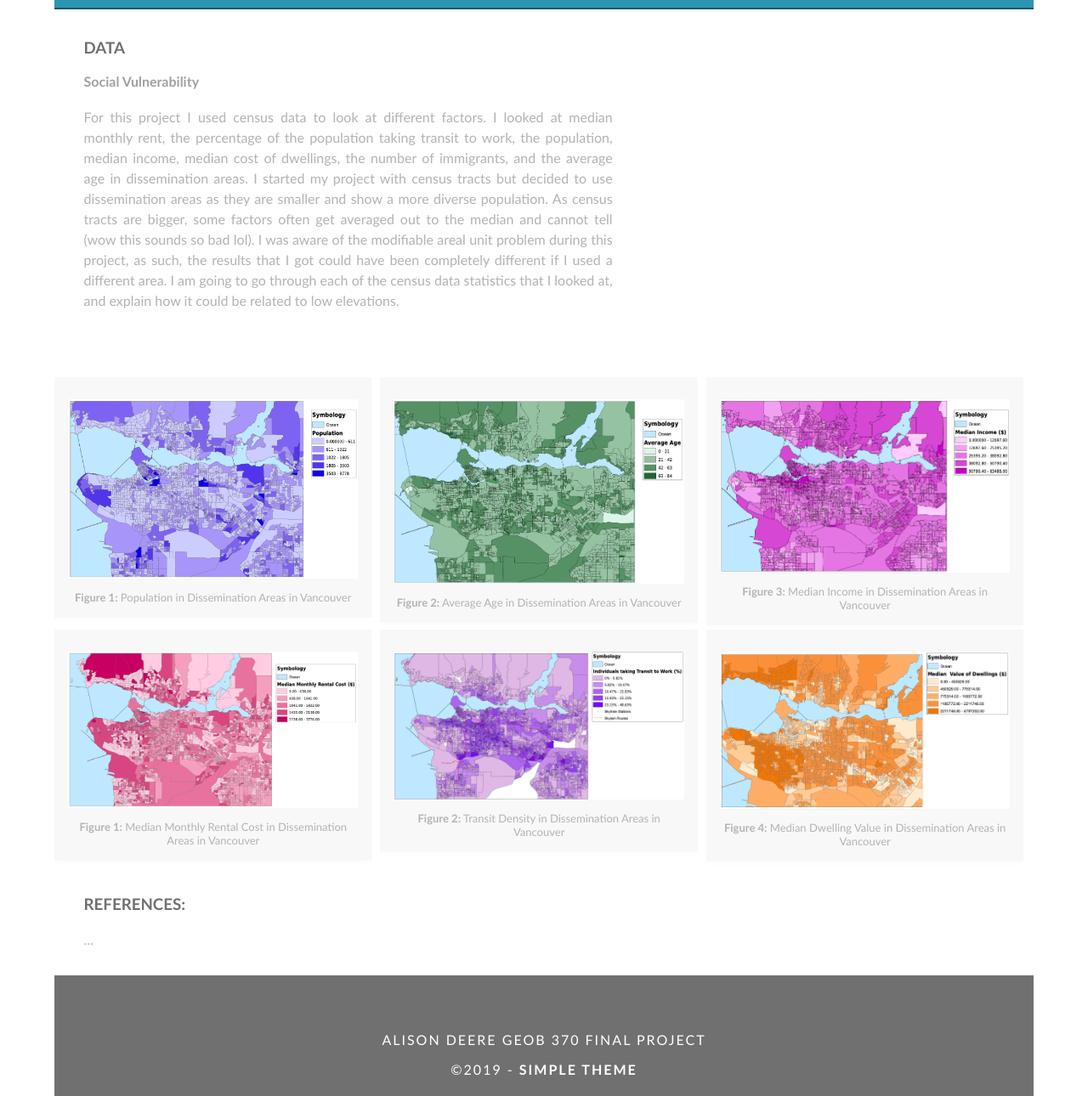
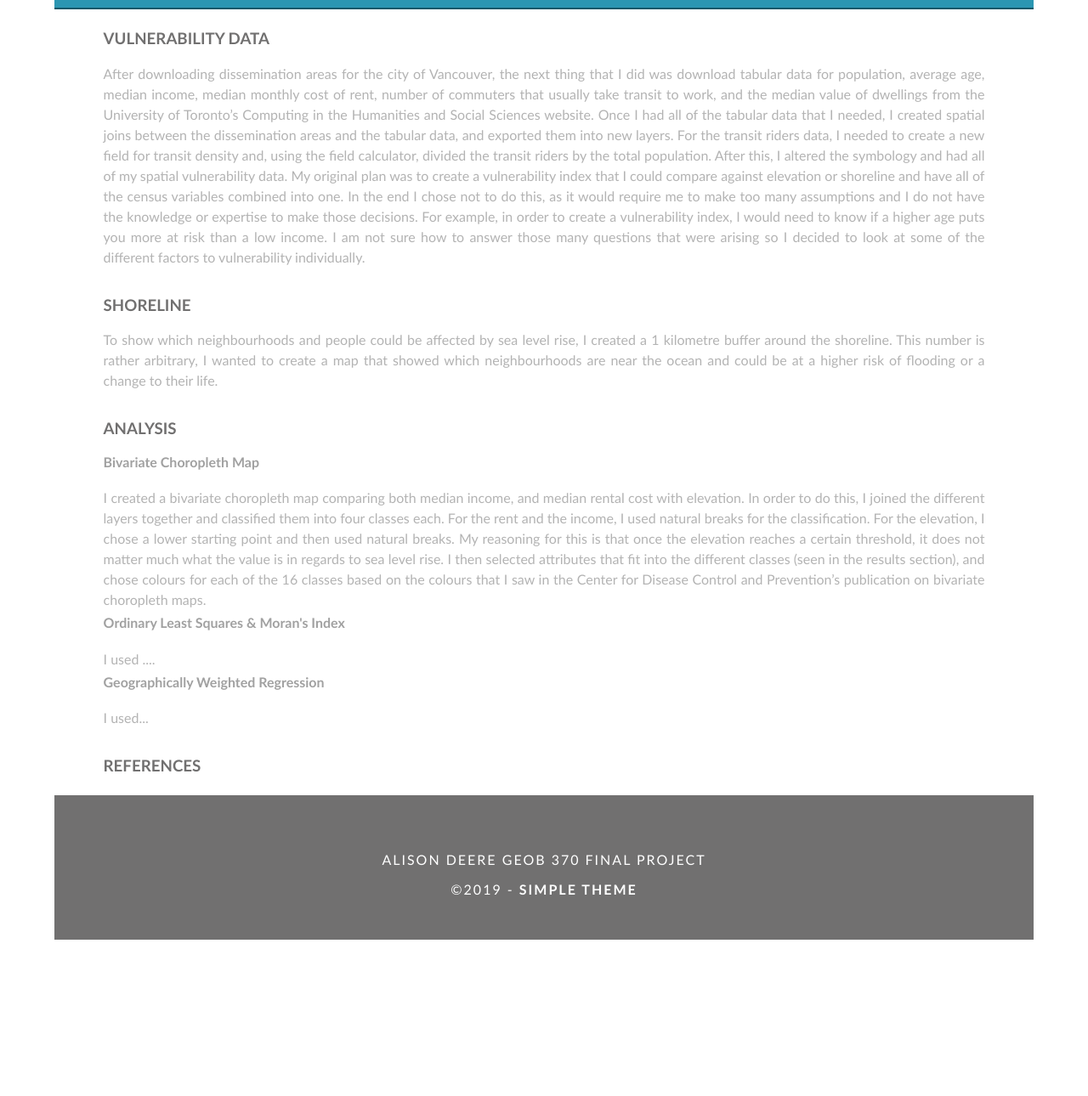
Before and after one commit to adeere/adeere.github.io, a plain HTML site: page methods.html in a window 1280 px wide. Shown: the part 132-1422 px from the top of the page at 85% size. After the commit the page ends 1238 px from the top, so only its background shows below. Drawn offline with Linux system fonts and the light colour scheme.

Commit message:
edits on APril 22

```diff
--- a/methods.html
+++ b/methods.html
@@ -4,7 +4,7 @@
 <meta charset="UTF-8">
 <meta http-equiv="X-UA-Compatible" content="IE=edge">
 <meta name="viewport" content="width=device-width, initial-scale=1">
-<title>Data and Methods</title>
+<title>Background</title>
 <link href="style.css" rel="stylesheet" type="text/css">
 <!-- HTML5 shim and Respond.js for IE8 support of HTML5 elements and media queries -->
 <!-- WARNING: Respond.js doesn't work if you view the page via file:// -->
@@ -17,7 +17,8 @@
 <ul>
   <li><a href="index.html">HOME</a></li>
 	    <li><a href="background.html">BACKGROUND</a></li>
-		<li><a href="methods.html">DATA AND METHODS</a></li>
+		<li><a href="data.html">DATA</a></li>
+		<li><a href= "methods.html">METHODS</a></li>
         <li><a href="results.html">RESULTS</a></li>
         <li><a href="discussion.html">DISCUSSION</a></li>
         <li><a href="conclusion.html">CONCLUSION</a></li>
@@ -29,103 +30,44 @@
 <div class="container">
   <header>
     <div class="side_header">
-      <h1 class="title">Data and Methods</h1>
+      <h1 class="title">Methods</h1>
     </div>
   </header>
 
+<!-- CENSUS DATA -->
   <section>
+    <article class="main_article">
+	<h3>Vulnerability Data</h3>
+      <p>After downloading dissemination areas for the city of Vancouver, the next thing that I did was download tabular data for population, average age, median income, median monthly cost of rent, number of commuters that usually take transit to work, and the median value of dwellings from the University of Toronto’s Computing in the Humanities and Social Sciences website. Once I had all of the tabular data that I needed, I created spatial joins between the dissemination areas and the tabular data, and exported them into new layers. For the transit riders data, I needed to create a new field for transit density and, using the field calculator, divided the transit riders by the total population. After this, I altered the symbology and had all of my spatial vulnerability data. My original plan was to create a vulnerability index that I could compare against elevation or shoreline and have all of the census variables combined into one. In the end I chose not to do this, as it would require me to make too many assumptions and I do not have the knowledge or expertise to make those decisions. For example, in order to create a vulnerability index, I would need to know if a higher age puts you more at risk than a low income. I am not sure how to answer those many questions that were arising so I decided to look at some of the different factors to vulnerability individually. </p>
+    </article>
+  </section>
+
+<!-- SHORELINE -->
+<section>
+   <article class="main_article">
+	<h3>Shoreline</h3>
+	<p>To show which neighbourhoods and people could be affected by sea level rise, I created a 1 kilometre buffer around the shoreline. This number is rather arbitrary, I wanted to create a map that showed which neighbourhoods are near the ocean and could be at a higher risk of flooding or a change to their life. </p>
+    </article>
+</section>
+<!-- ANALYSIS -->
+	<section>
     <h2 class="noDisplay">Introduction</h2>
-    <article class="left_article">
-		<h3>Data</h3>
-		<h4> Social Vulnerability</h4>
-		<p>For this project I used census data to look at different factors. I looked at median monthly rent, the percentage of the population taking transit to work, the population, median income, median cost of dwellings, the number of immigrants, and the average age in dissemination areas. I started my project with census tracts but decided to use dissemination areas as they are smaller and show a more diverse population. As census tracts are bigger, some factors often get averaged out to the median and cannot tell (wow this sounds so bad lol). I was aware of the modifiable areal unit problem during this project, as such, the results that I got could have been completely different if I used a different area. I am going to go through each of the census data statistics that I looked at, and explain how it could be related to low elevations. </p>
-	  </article>
+    <article class="main_article">
+	<h3>Analysis</h3>
+	<h4>Bivariate Choropleth Map</h4>
+		<p>I created a bivariate choropleth map comparing both median income, and median rental cost with elevation. In order to do this, I joined the different layers together and classified them into four classes each. For the rent and the income, I used natural breaks for the classification. For the elevation, I chose a lower starting point and then used natural breaks. My reasoning for this is that once the elevation reaches a certain threshold, it does not matter much what the value is in regards to sea level rise. I then selected attributes that fit into the different classes (seen in the results section), and chose colours for each of the 16 classes based on the colours that I saw in the Center for Disease Control and Prevention’s publication on bivariate choropleth maps. </p>
+		<h4> Ordinary Least Squares & Moran's Index</h4>
+		<p> I used ....</p>
+		<h4> Geographically Weighted Regression</h4>
+		<p> I used...</p>
+    </article>
   </section>
-<!-- RANDOM BREAKING TO KEEP CARDS HAPPY -->
+
+<!-- REFERENCES -->
 <section>
-<article class="left_article_image">
-<br>
-<br>
-<br>
-<br>
-<br>
-<br>
-<br>
-<br>
-<br>
-<br>
-<br>
-<br>
-<br>
-<br>
-<br>
-<br>
-<br>
-<br>
-<br>
-<br>
-<br>
-<br>
+<article class="main_article">
+	<h3>References</h3>
 </article>
-</section>
-
-
-<!-- ROW ONE -->
-<div class="row_card">
-
-<!-- ROW ONE COLUMN 1 -->
-  <div class="column_card">
-    <div class="card">
-	  <a href="population.pdf"><img src="population_thumbnail.png" alt="Map of Population Density" class="method_maps"/></a>
-		 <figcaption><b>Figure 1:</b> Population in Dissemination Areas in Vancouver</figcaption>
-	  </div>
-  </div>
-
-<!-- ROW ONE COLUMN 2 -->
-  <div class="column_card">
-    <div class="card"><a href="average_age.pdf"><img src="average_age_thumbnail.png" alt="Map of Average Ages" class="method_maps"/></a>
-		<figcaption><b>Figure 2:</b> Average Age in Dissemination Areas in Vancouver</figcaption>
-	  </div>
-  </div>
-<!-- ROW ONE COLUMN 3 -->
-	  <div class="column_card">
-    <div class="card"><a href="median_income.pdf"><img src="median_income_thumbnail.png" alt="Map of Transit Density" class="method_maps"/></a>
-		<figcaption><b>Figure 3:</b> Median Income in Dissemination Areas in Vancouver</figcaption>
-	  </div>
-  </div>
-	</div>
-
-<!-- ROW TWO -->
-<div class="row_card">
-
-<!-- ROW TWO COLUMN 1 -->
-  <div class="column_card">
-    <div class="card">
-	  <a href="median_rental_cost.pdf"><img src="median_rental_cost_thumbnail.png" alt="Map of Median Rental Cost" class="method_maps"/></a>
-		 <figcaption><b>Figure 1:</b> Median Monthly Rental Cost in Dissemination Areas in Vancouver </figcaption>
-	  </div>
-  </div>
-<!-- ROW TWO COLUMN 2 -->
-<div class="column_card">
-    <div class="card"><a href="transit_density.pdf"><img src="transit_density_thumbnail.png" alt="Map of Transit Density" class="method_maps"/></a>
-		<figcaption><b>Figure 2:</b> Transit Density in Dissemination Areas in Vancouver</figcaption>
-	  </div>
- </div>
-
-<!-- ROW TWO COLUMN 3 -->
-  <div class="column_card">
-    <div class="card"><a href="median_dwelling_value.pdf"><img src="median_dwelling_value_thumbnail.png" alt="Map of Transit Density" class="method_maps"/></a>
-		<figcaption><b>Figure 4:</b> Median Dwelling Value in Dissemination Areas in Vancouver</figcaption>
-	  </div>
-  </div>
-	</div>
-
-<!-- References -->
-<section>
-	<article class="left_article">
-	<h3> References:</h3>
-	<p>...
-		</p></article>
 	</section>
 
    <footer class="secondary_header footer">
--- a/style.css
+++ b/style.css
@@ -106,7 +106,7 @@
 	letter-spacing: 1px;
 	margin-left: auto;
 	text-align: center;
-	width: 16%;
+	width: 14%;
 	transition: all 0.3s linear;
 }
 .secondary_header ul li:hover {
@@ -133,7 +133,7 @@
 	padding-left: 5%;
 	padding-right: 5%;
 	margin-top: 5%;
-	color: #717070;
+	color: #7D7C7C;
 	font-weight: bold;
 	text-transform: uppercase;
 }
@@ -141,7 +141,7 @@
 	padding-left: 5%;
 	padding-right: 5%;
 	margin-top: 5%;
-	color: #717070;
+	color: #525151;
 	font-weight: bold;
 	text-transform: uppercase;
 }
@@ -602,22 +602,29 @@ body {
 	float: left;
 	font-family: "Gill Sans", "Gill Sans MT", "Myriad Pro", "DejaVu Sans Condensed", Helvetica, Arial, "sans-serif";
 	color: #343434;
-	padding-bottom: 15px;
+	padding-bottom: 5px;
 	}
 .main_article p {
 	padding-left: 5%;
 	padding-right: 5%;
 	text-align: justify;
 	line-height: 24px;
-	margin-top: 15px;
-	margin-bottom: 15px;
-	color: #8C8C8C;
+	margin-top: 5px;
+	margin-bottom: 5px;
+	color: #B3B3B3;
+}
+.main_article h4 {
+	padding-left: 5%;
+	padding-right: 5%;
+	margin-top: 0%;
+	color: #A1A1A1;
+	font-weight: bold;
 }
 
 .main_article h3 {
 	padding-left: 5%;
 	padding-right: 5%;
-	margin-top: 5%;
+	margin-top: 2%;
 	color: #717070;
 	font-weight: bold;
 	text-transform: uppercase;
@@ -705,7 +712,12 @@ padding-bottom: 5px;}
   padding: 16px;
   text-align: center;
   background-color: #F8F8F8;
-	display: table;
+  display: table;
+  transition: background-color .5s;
+}
+
+.card:hover {
+  background-color: #2E5B71;
 }
 
 /* Responsive columns - one column layout (vertical) on small screens */
@@ -714,7 +726,7 @@ padding-bottom: 5px;}
     width: 100%;
     display: block;
     margin-bottom: 20px;
-	  display: table-cell;
+
   }
 }
 .column_card figcaption {
```
Also changed, not shown: background.html (+2 -1 lines), conclusion.html (+2 -1 lines), data.html (added, +145 -0 lines), discussion.html (+2 -1 lines), furtherideas.html (+1 -1 lines), index.html (+2 -1 lines), results.html (+2 -1 lines), bivariate_legend.png (added), dem.png (added), 1 other file.
